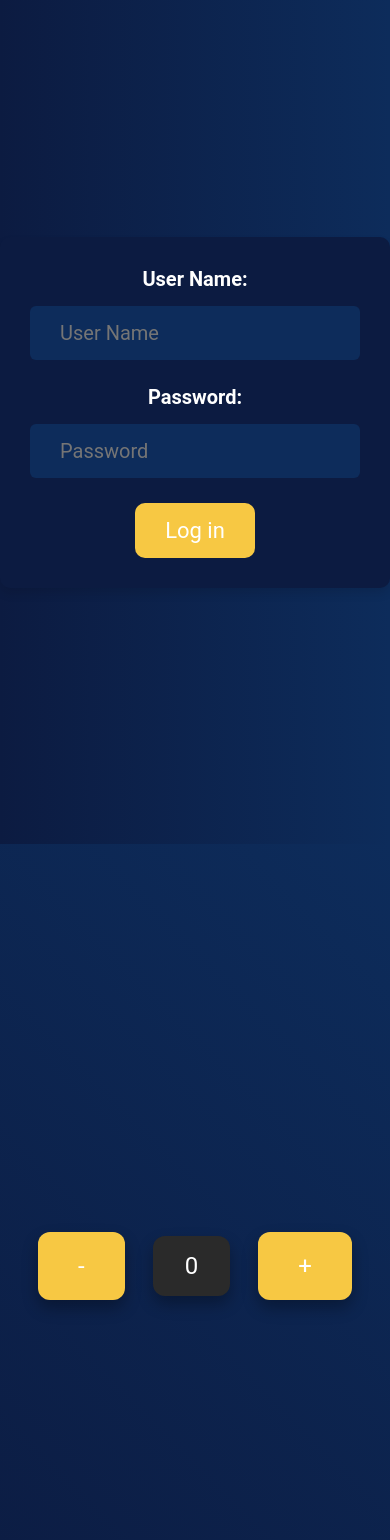
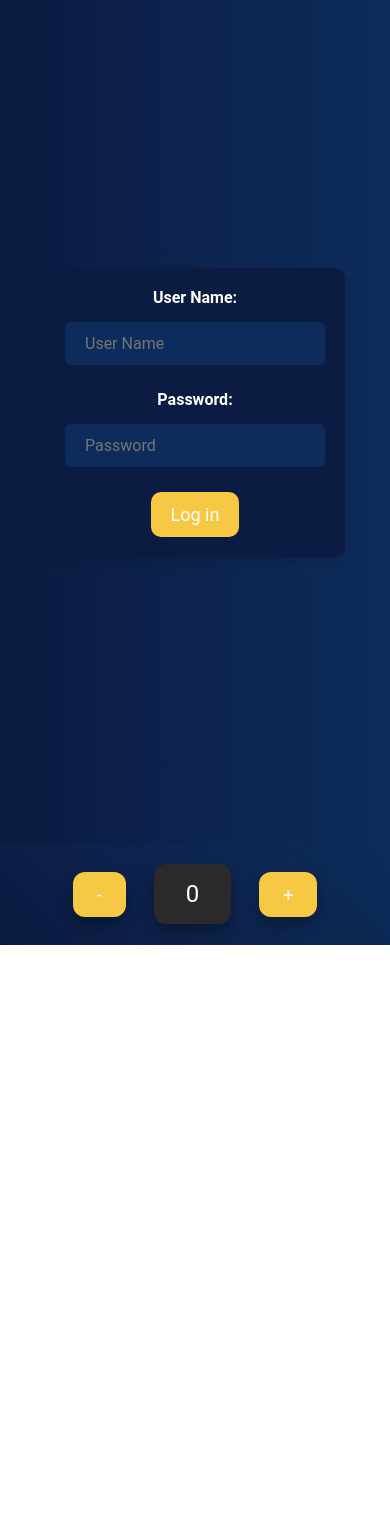
Before and after one commit to karovgose/react-projects, a React (Create React App) app: page /Counter in a window 390 px wide. Shown: the top 1540 px of the page. After the commit the page ends 945 px from the top, so only its background shows below. Built offline with nearby package versions, Linux system fonts and the light colour scheme.

Commit message:
make app more responsive

```diff
--- a/src/Counter.css
+++ b/src/Counter.css
@@ -14,12 +14,12 @@
   background-color: var(--accent-bg);
   border: none;
   color: var(--text-color);
-  padding: 20px 40px;
+  padding: 2rem 4rem;
   text-align: center;
   text-decoration: none;
   display: inline-block;
-  font-size: 24px;
-  margin: 8px 16px;
+  font-size: 2.4rem;
+  margin: 0.8rem 1.6rem;
   cursor: pointer;
   border-radius: 12px;
   transition: transform 0.2s ease, box-shadow 0.2s ease, background 0.2s ease,
@@ -36,13 +36,25 @@
 .counter-value {
   background-color: #2a2a2a;
   color: var(--text-color);
-  padding: 16px 32px;
+  padding: 1.6rem 3.2rem;
   border-radius: 12px;
   font-size: 24px;
   margin: 0 12px;
   display: inline-block;
-  min-width: 60px;
+  min-width: 6rem;
   text-align: center;
   box-shadow: 0px 8px 16px rgba(0, 0, 0, 0.3);
   transition: transform 0.2s ease-in-out;
 }
+@media screen and (max-width: 768px) {
+  .counter-container {
+    min-height: auto;
+    align-items: flex-start;
+    padding: 2rem 0;
+  }
+
+  .counter-button {
+    padding: 1.2rem 2.4rem;
+    font-size: 1.8rem;
+  }
+}
--- a/src/Form.css
+++ b/src/Form.css
@@ -71,13 +71,13 @@
   margin: 1.5rem 0;
   align-items: center;
   justify-content: center;
-  box-shadow: 0 4px 6px rgba(0, 0, 0, 0.1);
 }
+
 .log-in-message {
   display: flex;
-  flex-direction: column;
+
   align-items: center;
-  justify-content: center;
+
   gap: 2rem;
   font-size: 2rem;
   color: var(--text-color);
@@ -109,3 +109,39 @@
   transform: scale(1.05);
   box-shadow: 0 0 10px rgba(0, 0, 0, 0.3);
 }
+
+@media screen and (max-width: 768px) {
+  .form {
+    padding: 2rem;
+  }
+
+  .nav-wraper {
+    flex-direction: column;
+  }
+
+  .form-label {
+    font-size: 1.6rem;
+  }
+
+  .form-input {
+    padding: 1.2rem 2rem;
+    font-size: 1.6rem;
+  }
+
+  .form-button {
+    padding: 1.2rem 2rem;
+    font-size: 1.8rem;
+  }
+
+  .displayed-text {
+    font-size: 1.4rem;
+  }
+
+  .log-in-message {
+    font-size: 1.8rem;
+  }
+
+  .log-in-message button.form-button {
+    font-size: 1.6rem;
+  }
+}
--- a/src/Navigation.css
+++ b/src/Navigation.css
@@ -4,7 +4,7 @@
 
 .navigation-list {
   list-style: none;
-  padding: 0;
+  padding: 1rem;
   margin: 0;
   display: flex;
   justify-content: center;
@@ -48,3 +48,16 @@
 .navigation-link:hover {
   color: var(--accent-bg);
 }
+
+@media screen and (max-width: 768px) {
+  .navigation-list {
+    flex-direction: column;
+    align-items: center;
+    justify-content: center;
+  }
+
+  .navigation-item {
+    margin-right: 0;
+    margin-bottom: 10px;
+  }
+}
--- a/src/PostList.css
+++ b/src/PostList.css
@@ -76,3 +76,36 @@
   background: #f9d97b;
   transform: scale(1.05);
 }
+
+@media screen and (max-width: 768px) {
+  .post-list-container {
+    margin: 1rem auto;
+    padding: 1rem;
+    border-radius: 0.8rem;
+  }
+
+  .post-list-title {
+    font-size: 3rem;
+    margin-bottom: 1.5rem;
+  }
+
+  .post-item {
+    padding: 1.6rem;
+    margin-bottom: 1.5rem;
+  }
+
+  .post-title {
+    font-size: 2.4rem;
+    margin-bottom: 1rem;
+  }
+
+  .post-body {
+    font-size: 1.8rem;
+  }
+
+  .load-more-button {
+    padding: 1.2rem 2.4rem;
+    font-size: 2rem;
+    margin-top: 1.5rem;
+  }
+}
--- a/src/ToDo.css
+++ b/src/ToDo.css
@@ -94,3 +94,31 @@ h1 {
 .delete-icon:hover {
   transform: scale(1.1);
 }
+
+@media screen and (max-width: 768px) {
+  .todo-app {
+    margin: 3rem auto;
+    padding: 1rem;
+    min-height: auto;
+    width: 90%;
+  }
+
+  h1 {
+    font-size: 2rem;
+  }
+
+  .todo-input {
+    padding: 1.2rem;
+    font-size: 1.4rem;
+  }
+
+  .todo-button {
+    padding: 1.2rem 1.8rem;
+    font-size: 1.4rem;
+  }
+
+  .todo-row {
+    padding: 1rem;
+    margin-bottom: 0.5rem;
+  }
+}
```
